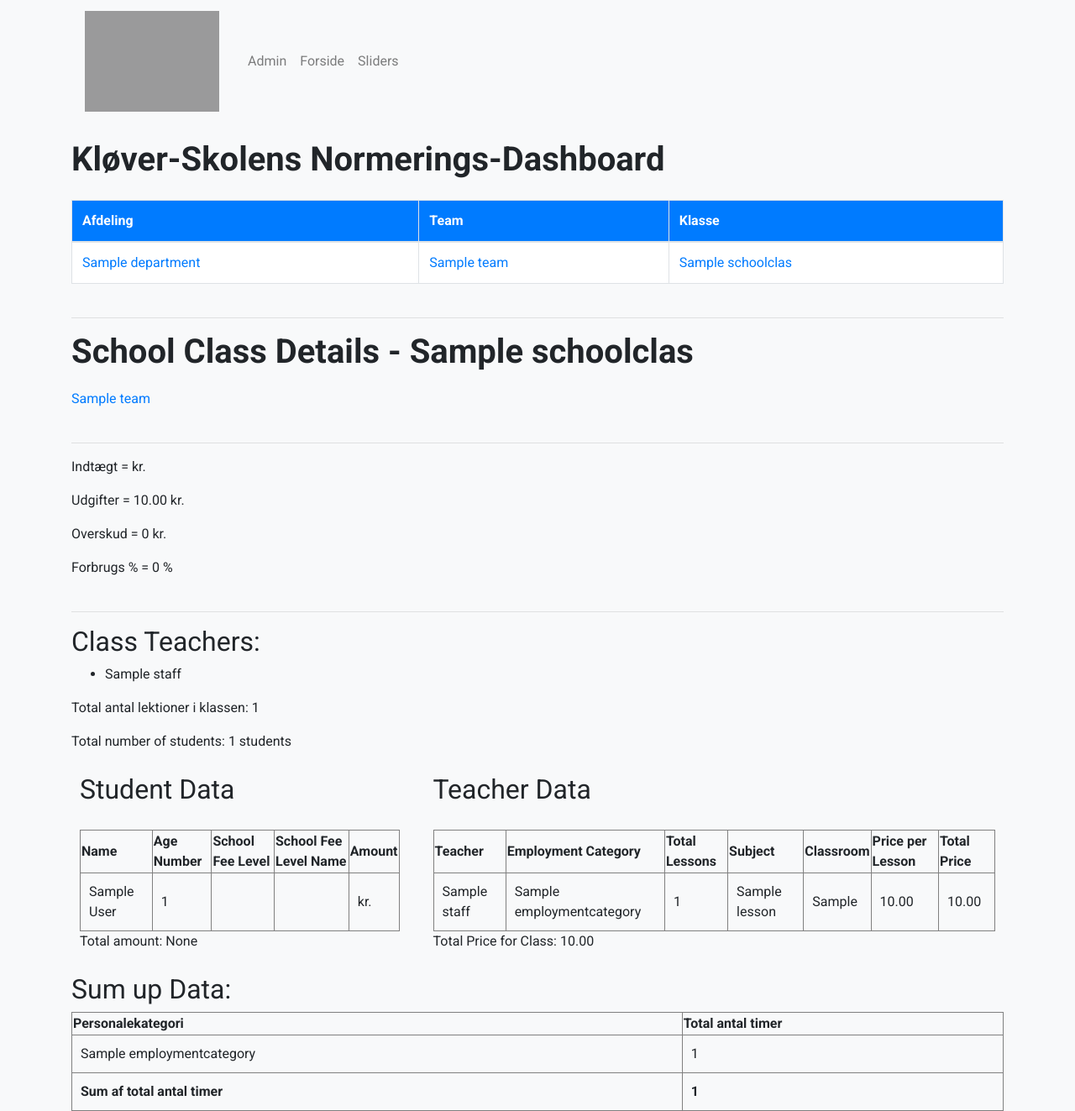
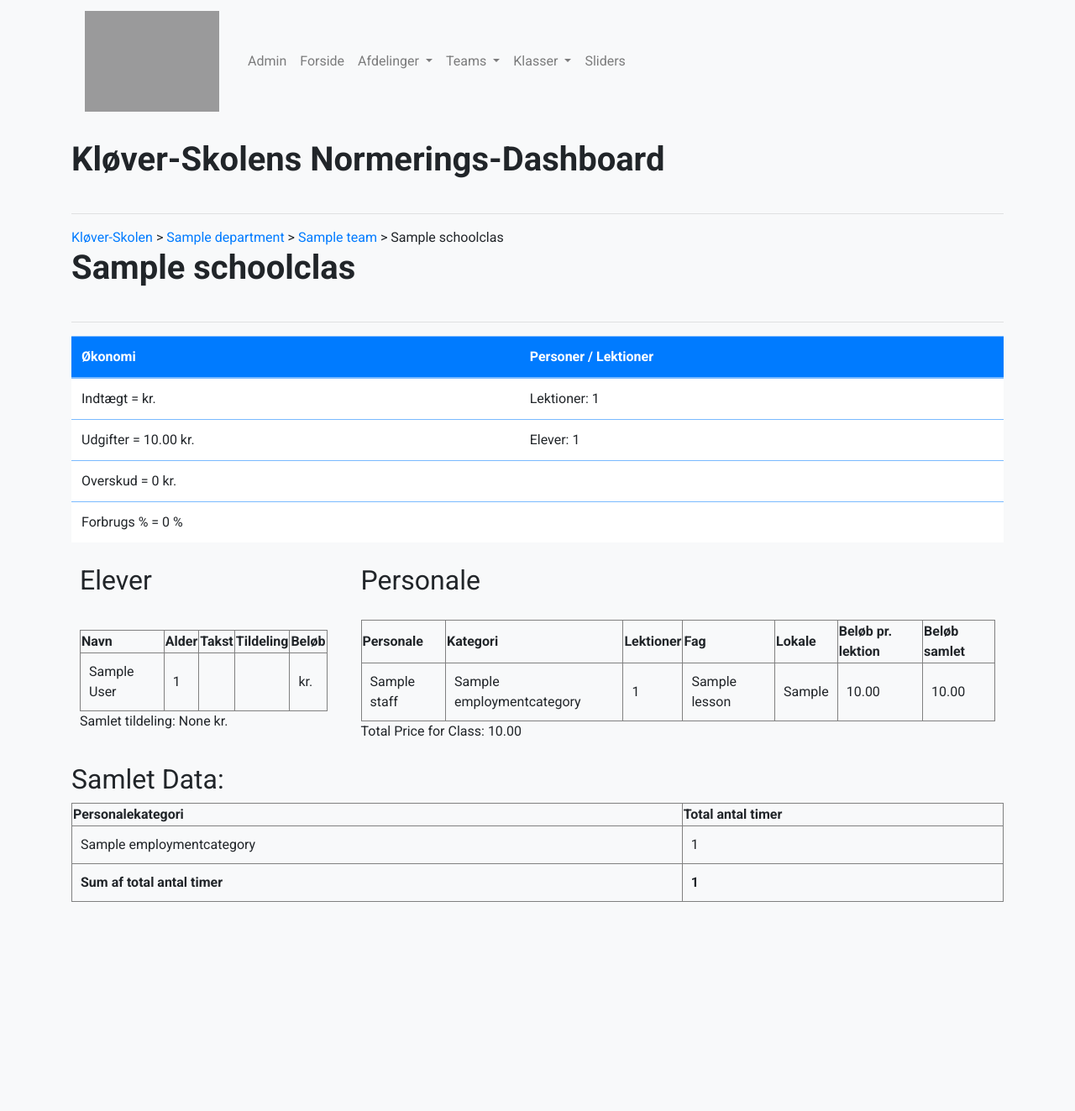
Before and after one commit to qvisty/normering, a Django app: page /schoolclass/1/ in a window 1280 px wide. Shown: the whole page at 84% size. After the commit the page ends 1074 px from the top, so only its background shows below. Run offline with Django 5.2, Linux system fonts and the light colour scheme; tables that the repository leaves empty hold one stand-in row (values such as "Sample post"); some libraries are stand-ins or nearby versions; grey boxes are pictures that could not be loaded.

Commit message:
layout ok

```diff
--- a/skole/templates/skole/base.html
+++ b/skole/templates/skole/base.html
@@ -3,7 +3,7 @@
 <head>
     <meta charset="UTF-8">
     <meta name="viewport" content="width=device-width, initial-scale=1.0">
-    <title>Homepage</title>
+    <title>Kløver-Skolen - Normering</title>
     <!-- Bootstrap CSS -->
     <link href="https://stackpath.bootstrapcdn.com/bootstrap/4.5.2/css/bootstrap.min.css" rel="stylesheet">
     <script src="https://code.jquery.com/jquery-3.5.1.slim.min.js"></script>
@@ -19,35 +19,6 @@
 <body>
     <div class="container">
         {% include './navbar.html' %}
-        <h1>Kløver-Skolens Normerings-Dashboard</h1>
-        <table class="table table-bordered mt-4">
-            <thead>
-                <tr>
-                    <th>Afdeling</th>
-                    <th>Team</th>
-                    <th>Klasse</th>
-                </tr>
-            </thead>
-            <tbody>
-                <tr>
-                    <td>
-                        {% for top_department in all_departments %}
-                            <a href="{% url 'department_detail' department_id=top_department.id %}">{{ top_department.name }}</a><br>
-                        {% endfor %}
-                    </td>
-                    <td>
-                        {% for top_team in all_teams %}
-                            <a href="{% url 'team_detail' team_id=top_team.id %}">{{ top_team.name }}</a><br>
-                        {% endfor %}
-                    </td>
-                    <td>
-                        {% for top_school_class in all_school_classes %}
-                            <a href="{% url 'school_class_detail' class_id=top_school_class.id %}">{{ top_school_class.name }}</a><br>
-                        {% endfor %}
-                    </td>
-                </tr>
-            </tbody>
-        </table>
         <hr>
         {% block content %}{% endblock content %}
     </div>
--- a/skole/templates/skole/navbar.html
+++ b/skole/templates/skole/navbar.html
@@ -1,7 +1,8 @@
 {% load static %}
 <nav class="navbar navbar-expand-lg navbar-light bg-light">
     <a class="navbar-brand" href="/">
-        <img src="{% static 'media/skolelogo.png' %}" alt="Logo" class="d-inline-block align-top logo"></a>
+        <img src="{% static 'media/skolelogo.png' %}" alt="Logo" class="d-inline-block align-top logo">
+    </a>
     <button class="navbar-toggler" type="button" data-toggle="collapse" data-target="#navbarNav" aria-controls="navbarNav" aria-expanded="false" aria-label="Toggle navigation">
         <span class="navbar-toggler-icon"></span>
     </button>
@@ -13,9 +14,43 @@
             <li class="nav-item">
                 <a class="nav-link" href="{% url 'homepage' %}">Forside</a>
             </li>
+            <!-- Dropdown for Afdelinger -->
+            <li class="nav-item dropdown">
+                <a class="nav-link dropdown-toggle" href="#" id="afdelingerDropdown" role="button" data-toggle="dropdown" aria-haspopup="true" aria-expanded="false">
+                    Afdelinger
+                </a>
+                <div class="dropdown-menu" aria-labelledby="afdelingerDropdown">
+                    {% for department in all_departments %}
+                    <a class="dropdown-item" href="{% url 'department_detail' department_id=department.id %}">{{ department.name }}</a>
+                    {% endfor %}
+                </div>
+            </li>
+            <!-- Dropdown for Teams -->
+            <li class="nav-item dropdown">
+                <a class="nav-link dropdown-toggle" href="#" id="teamsDropdown" role="button" data-toggle="dropdown" aria-haspopup="true" aria-expanded="false">
+                    Teams
+                </a>
+                <div class="dropdown-menu" aria-labelledby="teamsDropdown">
+                    {% for team in all_teams %}
+                    <a class="dropdown-item" href="{% url 'team_detail' team_id=team.id %}">{{team}}</a>
+                    {% endfor %}
+                </div>
+            </li>
+            <!-- Dropdown for Klasser -->
+            <li class="nav-item dropdown">
+                <a class="nav-link dropdown-toggle" href="#" id="klasserDropdown" role="button" data-toggle="dropdown" aria-haspopup="true" aria-expanded="false">
+                    Klasser
+                </a>
+                <div class="dropdown-menu" aria-labelledby="klasserDropdown">
+                    {% for school_class in all_school_classes %}
+                    <a class="dropdown-item" href="{% url 'school_class_detail' class_id=school_class.id %}">{{ school_class.name }}</a>
+                    {% endfor %}
+                </div>
+            </li>
             <li class="nav-item">
                 <a class="nav-link" href="{% url 'sliderindex' %}">Sliders</a>
             </li>
         </ul>
     </div>
 </nav>
+<div><h1>Kløver-Skolens Normerings-Dashboard</h1></div>
--- a/skole/templates/skole/schoolclass_detail.html
+++ b/skole/templates/skole/schoolclass_detail.html
@@ -1,41 +1,54 @@
 {% extends "skole/base.html" %}
 
 {% block content %}
-<h1>School Class Details - {{ school_class.name }}</h1>
-<a href="{% url 'team_detail' team_id=school_class.team.id %}">{{ school_class.team.name }}</a>
+<a href="{% url 'homepage' %}">Kløver-Skolen
+</a> >
+<a href="{% url 'department_detail' department_id=school_class.team.department.id %}">{{ school_class.team.department.name }}
+</a> >
+<a href="{% url 'team_detail' team_id=school_class.team.id %}">{{ school_class.team.name }}</a> >
+{{ school_class }}
+<h1>{{ school_class.name }}</h1>
 
 <hr>
-
-<p>Indtægt = {{ school_class.total_school_fee|floatformat }} kr.</p>
-<p>Udgifter = {{ total_price_for_class }} kr.</p>
-<p>Overskud = {{ surplus }} kr.</p>
-<p>Forbrugs % = {{ percentage_used }} %</p>
-<hr>
-<!-- Vis klassens lærere -->
-<h2>Class Teachers:</h2>
-<ul>
-    {% for teacher in school_class.class_teachers.all %}
-    <li>{{ teacher }}</li>
-    {% endfor %}
-</ul>
-
-<!-- Vis lektioner i klassen -->
-<p>Total antal lektioner i klassen: {{ total_lessons_in_class }}</p>
-<ul>
-    {% for lesson in school_class.lesson_set.all %}
-    <li>{{ lesson }}</li>
-
-    {% endfor %}
-</ul>
-
-<p>Total number of students: {{ school_class.students.count }} students</p>
+<div
+    class="table-responsive"
+>
+    <table
+        class="table table-primary"
+    >
+        <thead>
+            <tr>
+                <th scope="col">Økonomi</th>
+                <th scope="col">Personer / Lektioner</th>
+            </tr>
+        </thead>
+        <tbody>
+            <tr class="">
+                <td scope="row">Indtægt = {{ school_class.total_school_fee|floatformat }} kr.</td>
+                <td>Lektioner: {{ total_lessons_in_class }}</td>
+            </tr>
+            <tr class="">
+                <td scope="row">Udgifter = {{ total_price_for_class }} kr.</td>
+                <td>Elever: {{ school_class.students.count }}</td>
+            </tr>
+            <tr class="">
+                <td scope="row">Overskud = {{ surplus }} kr.</td>
+                <td></td>
+            </tr>
+            <tr class="">
+                <td scope="row">Forbrugs % = {{ percentage_used }} %</td>
+                <td></td>
+            </tr>
+        </tbody>
+    </table>
+</div>
 
 <table>
     <thead>
         <tr>
-            <td><h2>Student Data</h2></td>
+            <td><h2>Elever</h2></td>
             <td><h2>   </h2></td>
-            <td><h2>Teacher Data</h2></td>
+            <td><h2>Personale</h2></td>
         </tr>
     </thead>
     <tbody>
@@ -43,11 +56,11 @@
             <td><table border="1">
     <thead>
         <tr>
-            <th>Name</th>
-            <th>Age Number</th>
-            <th>School Fee Level</th>
-            <th>School Fee Level Name</th>
-            <th>Amount</th>
+            <th>Navn</th>
+            <th>Alder</th>
+            <th>Takst</th>
+            <th>Tildeling</th>
+            <th>Beløb</th>
         </tr>
     </thead>
     <tbody>
@@ -61,18 +74,18 @@
         </tr>
         {% endfor %}
     </tbody>
-</table><p>Total amount: {{ school_class.total_school_fee }}</p></td>
+</table><p>Samlet tildeling: {{ school_class.total_school_fee }} kr.</p></td>
 </td><td>   </td>
             <td><table border="1">
                 <thead>
                     <tr>
-                        <th>Teacher</th>
-                        <th>Employment Category</th>
-                        <th>Total Lessons</th>
-                        <th>Subject</th>
-                        <th>Classroom</th>
-                        <th>Price per Lesson</th>
-                        <th>Total Price</th>
+                        <th>Personale</th>
+                        <th>Kategori</th>
+                        <th>Lektioner</th>
+                        <th>Fag</th>
+                        <th>Lokale</th>
+                        <th>Beløb pr. lektion</th>
+                        <th>Beløb samlet</th>
                     </tr>
                 </thead>
                 <tbody>
@@ -96,14 +109,7 @@
     </tbody>
 </table>
 
-
-
-
-
-
-
-
-<h2>Sum up Data:</h2>
+<h2>Samlet Data:</h2>
 <!-- Opsummerende tabel -->
 <table border="1">
     <thead>
```
Also changed, not shown: skole/templates/skole/department_detail.html (+26 -8 lines), skole/templates/skole/homepage.html (+28 -15 lines), skole/templates/skole/team_detail.html (+26 -15 lines).
